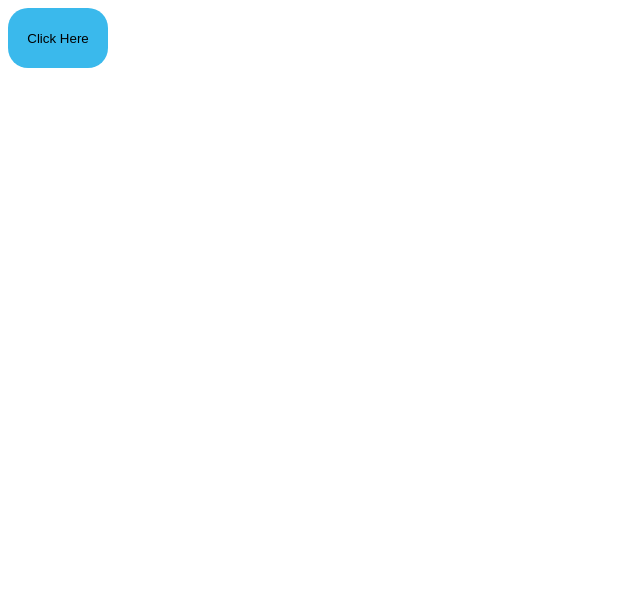
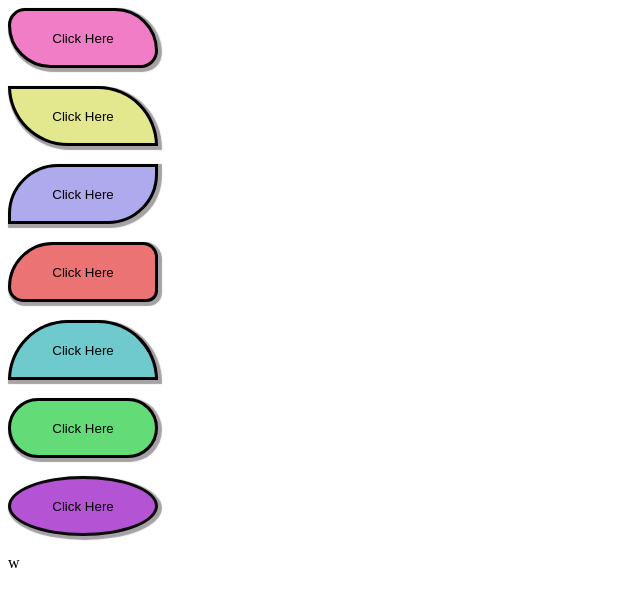
Before and after one commit to vaishulandge2213/my-first-css-project, a plain HTML site: page index.html in a window 1280 px wide. Shown: the whole page, without its empty margins (0-640 px from the left). Drawn offline with Linux system fonts and the light colour scheme.

Commit message:
all button are ready

```diff
--- a/index.html
+++ b/index.html
@@ -3,16 +3,92 @@
     <head>
         <title> Index Page </title>
         <style>
-            #button{
+            #button1{
+                height:60px;
+                width: 150px;
+                border: solid black;
+                background-color: rgb(240, 125, 198);
+                border-radius: 20px 50px 20px 50px ;
+                box-shadow: 2px 2px 1px 2px rgb(165, 161, 165);
+            }
+            #button1:hover{
+                background-color: rgb(216, 20, 141);
+            }
+            #button2{
                 height: 60px;
-                width: 100px;
-                border-style: none;
-                background-color: rgb(58, 185, 236);
-                border-radius: 20px ;
+                width: 150px;
+                border: solid black;
+                background-color: rgb(227, 232, 142);
+                border-radius:0px 500px 0px 500px  ;
+                box-shadow: 2px 2px 1px 2px rgb(165, 161, 165);
+            }
+             #button2:hover{
+                background-color: rgb(181, 218, 17);
+            }
+            #button3{
+                height: 60px;
+                width: 150px;
+                border:solid black;
+                background-color: rgb(175, 169, 237);
+                border-radius:  50px  00px ;
+                box-shadow: 2px 2px 1px 2px rgb(165, 161, 165);
+            }
+             #button3:hover{
+                background-color: rgb(11, 87, 137);
+            }
+            #button4{
+                height: 60px;
+                width: 150px;
+                border: solid black;
+                background-color: rgb(236, 115, 115);
+                border-radius:600px 200px 150px 200px ;
+                box-shadow: 2px 2px 1px 2px rgb(165, 161, 165);
+            }
+             #button4:hover{
+                background-color: rgb(223, 9, 9);
+            }
+            #button5{
+                height: 60px;
+                width: 150px;
+                border: solid black;
+                background-color: rgb(111, 202, 205);
+                border-radius:900px  900px 0px 0px ;
+                box-shadow: 2px 2px 1px 2px rgb(165, 161, 165);
+            }
+             #button5:hover{
+                background-color: rgb(20, 144, 216);
+            }
+            #button6{
+                height: 60px;
+                width: 150px;
+                border: solid black;
+                background-color: rgb(99, 220, 119);
+                border-radius: 200px  ;
+                box-shadow: 2px 2px 1px 2px rgb(165, 161, 165);
+            }
+             #button6:hover{
+                background-color: rgb(16, 151, 54);
+            }
+            #button7{
+                height: 60px;
+                width: 150px;
+                border: solid rgb(9, 9, 9);
+                background-color: rgb(181, 83, 213);
+                border-radius: 50% ;
+                box-shadow: 2px 2px 1px 2px rgb(165, 161, 165);
+            }
+             #button7:hover{
+                background-color: rgb(170, 20, 216);
             }
         </style>
     </head>
     <body>
-        <button id="button" > Click Here</button>
+        <button id="button1" > Click Here</button><br/><br/>
+        <button id="button2" > Click Here</button><br/><br/>
+        <button id="button3" > Click Here</button><br/><br/>
+        <button id="button4" > Click Here</button><br/><br/>
+        <button id="button5" > Click Here</button><br/><br/>
+        <button id="button6" > Click Here</button><br/><br/>
+        <button id="button7" > Click Here</button><br/><br/>w
     </body>
 </html>
```
